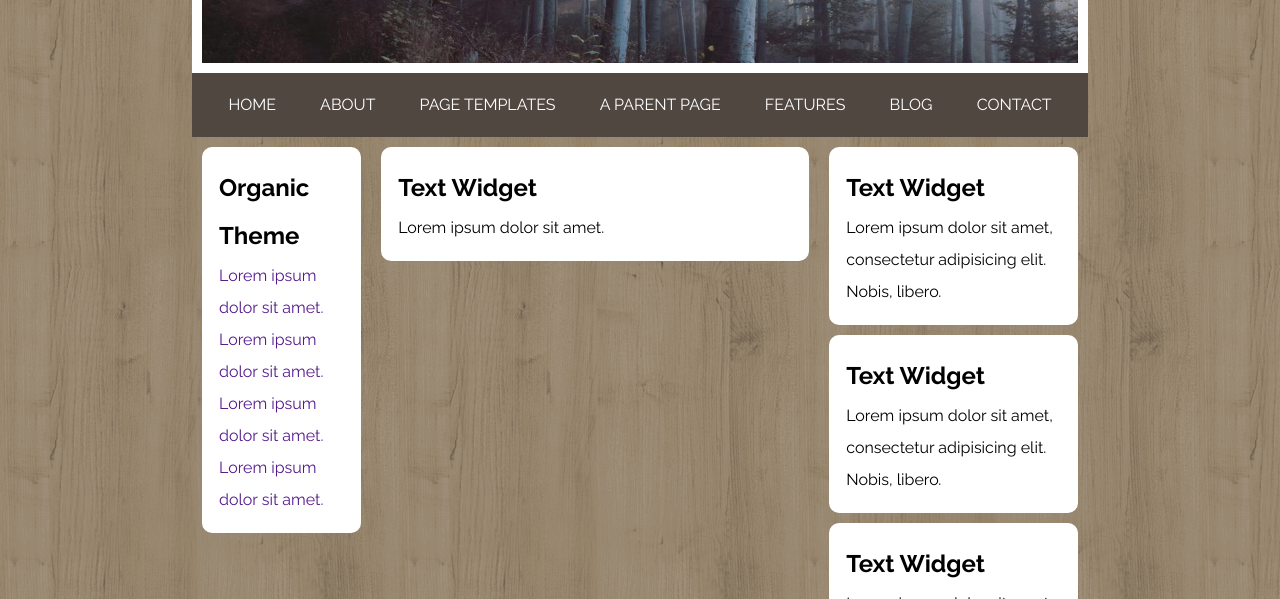
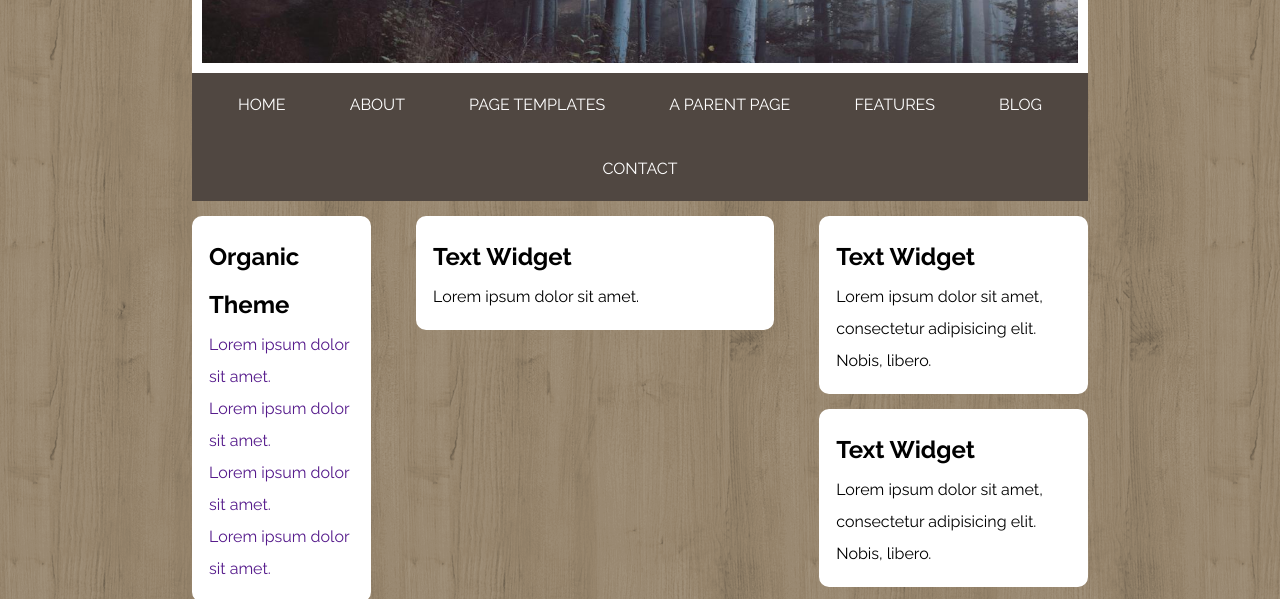
Before and after one commit to AndreaIglio/htmlcss-struttura-wp, a plain HTML site: page index.html in a window 1280 px wide. Shown: the part 197-796 px from the top of the page. Drawn offline with Linux system fonts and the light colour scheme.

Commit message:
Improved main part
I changed the width of the middle card from 50% to 40% to be able to add a margin only to the center one, i had to use a % one and not a px unit other way it wouldn't center all the elements within themself

```diff
--- a/assets/css/style.css
+++ b/assets/css/style.css
@@ -89,7 +89,7 @@ a {
 .navbar_ul li {
   display: inline;
   line-height: 4;
-  padding: 20px 0;
+  padding: 20px 10px;
   margin: 0 20px;
   color: white;
 }
@@ -118,7 +118,7 @@ main::after {
 
 .card {
   padding: 15px;
-  margin: 10px 10px;
+  margin: 15px 0px;
 }
 
 
@@ -131,7 +131,8 @@ main::after {
 }
 
 #cont50 {
-  width: 50%;
+  width: 40%;
+  margin:0 5%;
 }
 
 
```
